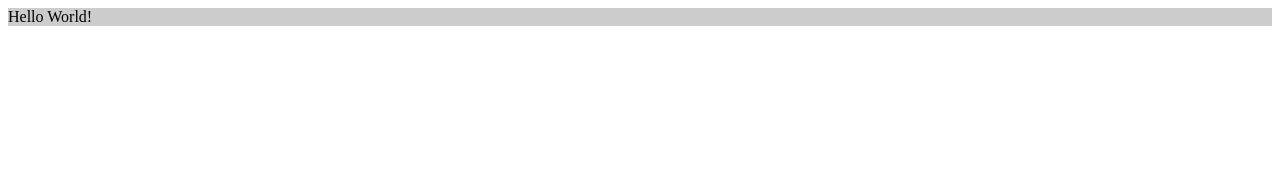
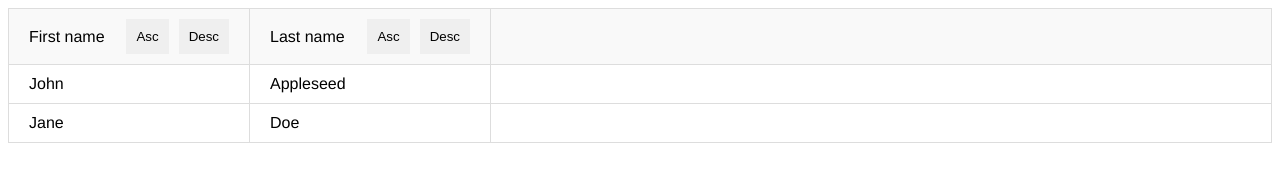
Before and after one commit to ghoshnirmalya/react-spreadsheet, a React app: page / in a window 1280 px wide. Built offline with nearby package versions, Linux system fonts and the light colour scheme.

Commit message:
feat(app): Add basic spreadsheet functionality

```diff
--- a/src/components/app/index.js
+++ b/src/components/app/index.js
@@ -2,9 +2,103 @@ import React, { Component } from "react";
 
 import styles from "./styles.module.css";
 
+const COLUMNS = [
+  {
+    key: "firstName",
+    title: "First name"
+  },
+  {
+    key: "lastName",
+    title: "Last name"
+  }
+];
+
+const ROWS = [
+  {
+    firstName: "John",
+    lastName: "Appleseed"
+  },
+  {
+    firstName: "Jane",
+    lastName: "Doe"
+  }
+];
+
 class App extends Component {
+  state = {
+    sortBy: "firstName",
+    sortOrder: "asc",
+    data: ROWS
+  };
+
+  handleSort = (by, order) => {
+    let data = this.state.data;
+
+    if (order === "asc") {
+      data.sort((a, b) => {
+        if (a[by] < b[by]) return -1;
+        if (a[by] > b[by]) return 1;
+        return 0;
+      });
+    } else {
+      data.sort((a, b) => {
+        if (a[by] < b[by]) return 1;
+        if (a[by] > b[by]) return -1;
+        return 0;
+      });
+    }
+
+    this.setState({
+      data
+    });
+  };
+
+  columnsHeaderNode = () => {
+    return (
+      <div className={styles.columnHeader}>
+        {COLUMNS.map((column, index) => {
+          return (
+            <div className={styles.columnCell} key={index}>
+              <div className={styles.columnTitle}>{column.title}</div>
+              <div className={styles.sort}>
+                <button
+                  className={styles.sortButton}
+                  onClick={() => this.handleSort(column.key, "asc")}
+                >
+                  Asc
+                </button>
+                <button
+                  className={styles.sortButton}
+                  onClick={() => this.handleSort(column.key, "desc")}
+                >
+                  Desc
+                </button>
+              </div>
+            </div>
+          );
+        })}
+      </div>
+    );
+  };
+
+  rowNode = () => {
+    return this.state.data.map((row, index) => {
+      return (
+        <div className={styles.row} key={index}>
+          <div className={styles.cell}>{row.firstName}</div>
+          <div className={styles.cell}>{row.lastName}</div>
+        </div>
+      );
+    });
+  };
+
   render() {
-    return <div className={styles.app}>Hello World!</div>;
+    return (
+      <div className={styles.container}>
+        {this.columnsHeaderNode()}
+        {this.rowNode()}
+      </div>
+    );
   }
 }
 
--- a/src/components/app/styles.module.css
+++ b/src/components/app/styles.module.css
@@ -1,3 +1,61 @@
-.app {
-  background-color: #ccc;
+.container {
+  font-family: "Helvetica";
+  border: 1px solid #ddd;
 }
+
+.columnHeader {
+  display: flex;
+  background: #f9f9f9;
+  border-bottom: 1px solid #ddd;
+}
+
+.columnCell {
+  padding: 10px 20px;
+  border-right: 1px solid #ddd;
+  font-weight: 500;
+  width: 200px;
+  overflow: hidden;
+  text-overflow: ellipsis;
+  display: flex;
+  justify-content: space-between;
+  align-items: center;
+}
+
+.columnTitle {
+}
+
+.sortButton {
+  margin-right: 10px;
+  border: 0;
+  padding: 10px;
+}
+
+.sortButton:last-child {
+  margin-right: 0;
+}
+
+.sortButton:hover {
+  cursor: pointer;
+}
+
+.sortButton:focus {
+  outline: none;
+}
+
+.row {
+  display: flex;
+  border-bottom: 1px solid #ddd;
+}
+
+.row:last-child {
+  border-bottom: 0;
+}
+
+.cell {
+  padding: 10px 20px;
+  border-right: 1px solid #ddd;
+  width: 200px;
+}
+
+.sort {
+}
```
